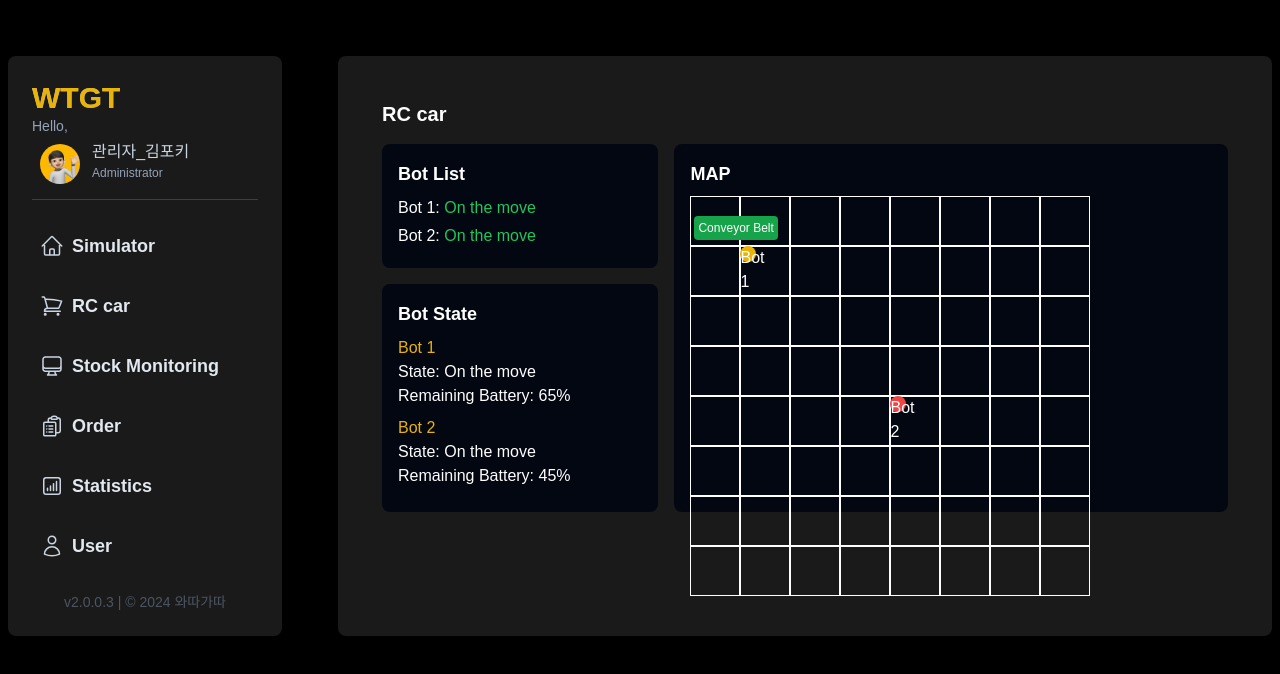
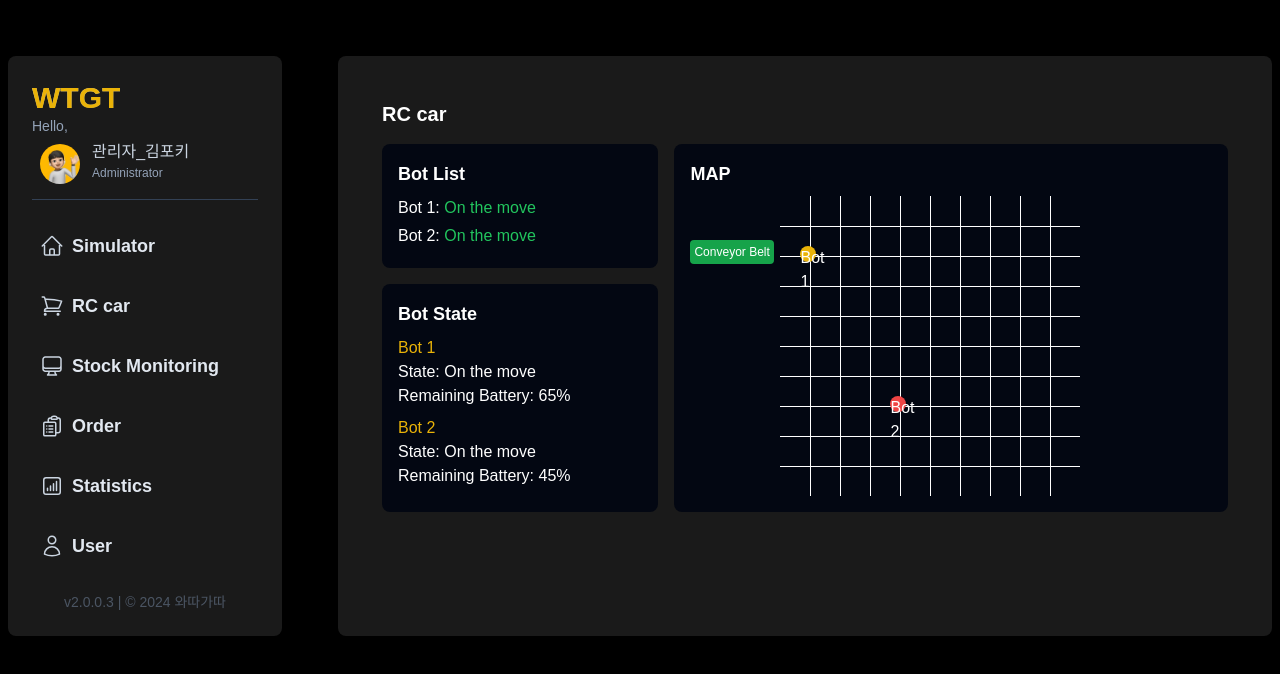
Before and after one commit to selection-lee/WTGT, a Vue app in the folder frontend/: page /rc_car in a window 1280 px wide. Shown: the top 674 px of the page. Built offline with nearby package versions, Linux system fonts and the light colour scheme; a web font is replaced by a local one.

Commit message:
[Feat] RC car 페이지 맵 제작

```diff
--- a/frontend/src/components/layout/Sidebar.vue
+++ b/frontend/src/components/layout/Sidebar.vue
@@ -26,18 +26,15 @@
         class="hover:bg-white/10 transition duration-150 ease-linear rounded-lg py-3 px-2 group"
       >
         <div class="relative flex items-center space-x-2">
-          <Icons :name="item.icon" hover size="md" class="group-hover:text-amber-200"  />
+          <Icons :name="item.icon" hover size="md" class="group-hover:text-yellow-200"  />
           <div>
             <p class="font-bold text-base lg:text-lg text-slate-200 leading-4 group-hover:text-amber-200">
               {{ item.name }}
             </p>
-            <p class="text-slate-400 text-sm hidden md:block">
-              {{ item.description }}
-            </p>
           </div>
           <div
             v-if="item.badge"
-            class="absolute -top-3 -right-3 md:top-0 md:right-0 px-2 py-1.5 rounded-full bg-indigo-800 text-xs font-mono font-bold"
+            class="absolute -top-3 -right-3 md:top-0 md:right-0 px-2 py-1.5 rounded-full bg-amber-200 text-xs font-mono font-bold"
           >
             {{ item.badge }}
           </div>
--- a/frontend/src/views/RC_car/RCcarView.vue
+++ b/frontend/src/views/RC_car/RCcarView.vue
@@ -33,10 +33,21 @@
                 <div class="bg-gray-950 p-4 rounded-lg w-2/3">
                     <h3 class="text-lg font-semibold mb-2">MAP</h3>
                     <div class="relative w-full h-64">
-                        <!--맵 수정필요-->
-                        <div class="grid grid-cols-8 grid-rows-8" style="width: 400px; height: 400px;">
-                            <div v-for="i in 64" :key="i" class="border border-white" style="width: 50px; height: 50px;"></div>
+                        <!--맵-->
+                        <div class="relative" style="width: 300px; height: 300px; left: 90px;">
+                            <!-- 세로 선 -->
+                            <div v-for="i in 9" :key="'v'+i"
+                                class="absolute bg-white"
+                                :style="{ left: (i * 30) + 'px', top: 0, width: '1px', height: '100%' }">
+                            </div>
+
+                            <!-- 가로 선 -->
+                            <div v-for="i in 9" :key="'h'+i"
+                                class="absolute bg-white"
+                                :style="{ top: (i * 30) + 'px', left: 0, height: '1px', width: '100%' }">
+                            </div>
                         </div>
+
                         <div
                             v-for="bot in botList"
                             :key="bot.id"
@@ -46,7 +57,7 @@
                         >
                             {{ bot.name }}
                         </div>
-                        <div class="absolute top-5 left-1 bg-green-600 p-1 rounded text-xs">Conveyor Belt</div>
+                        <div class="absolute top-11 left-0 bg-green-600 p-1 rounded text-xs">Conveyor Belt</div>
                     </div>
                 </div>
             </div>
@@ -64,7 +75,7 @@ export default {
     data() {
         return {
             botList: [
-                { id: 1, name: 'Bot 1', status: 'on', statusText: 'On the move', state: 'On the move', battery: 65, position: { x: 50, y: 50 }, color: 'bg-yellow-500' },
+                { id: 1, name: 'Bot 1', status: 'on', statusText: 'On the move', state: 'On the move', battery: 65, position: { x: 110, y: 50 }, color: 'bg-yellow-500' },
                 { id: 2, name: 'Bot 2', status: 'on', statusText: 'On the move', state: 'On the move', battery: 45, position: { x: 200, y: 200 }, color: 'bg-red-500' },
             ]
         }
--- a/frontend/src/views/dashboard/DashboardView.vue
+++ b/frontend/src/views/dashboard/DashboardView.vue
@@ -2,6 +2,7 @@
 <template>
   <div>
     <!--시뮬레이터 영상-->
+
     <StatisticsSection />
     <IncomeSection />
     <UserSection />
```
